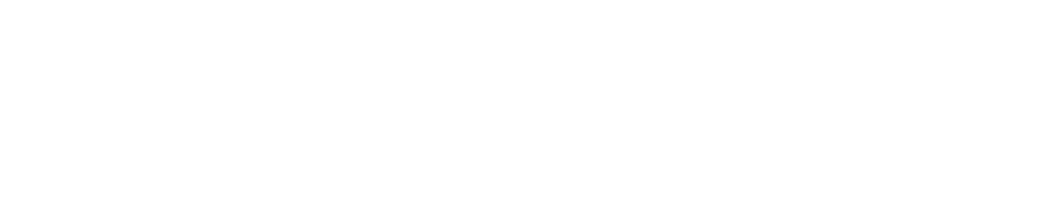
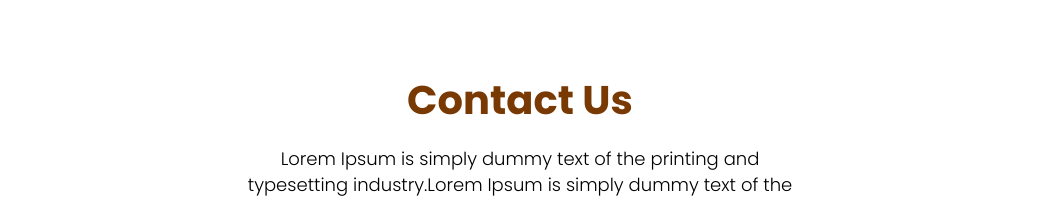
Before and after one commit to IEEE-Student-Branch-NSBM/IEEE-DAY-2022, a Next.js app: page / in a window 1280 px wide. Shown: the part 3099-3300 px from the top of the page, without its empty margins (120-1159 px from the left). Before the commit the page ends 3105 px from the top, so only its background shows below. Built offline with nearby package versions, Linux system fonts and the light colour scheme.

Commit message:
Contact section components added

```diff
--- a/src/components/Contact/ContactSection.jsx
+++ b/src/components/Contact/ContactSection.jsx
@@ -3,6 +3,7 @@
 import Image from "next/image";
 import { HeaderTitle } from "../../shared/Titles/HeaderTitle";
 import PreLoader from "../Loader/PreLoader";
+import { ContactCard } from "../../shared/Cards/ContactCard";
 
 export const ContactSection = () => {
   const fetcher = (url) => fetch(url).then((res) => res.json());
@@ -19,7 +20,13 @@
 
   return (
     <>
-
+      <div className="mt-24 lg:mx-[245px]">
+        <HeaderTitle title={data?.title} key={data?.id} />
+        <p className=" text-lg font-light leading-6.5 mx-20 xs:mx-12 lg:mx-[114px] mt-4 text-center">
+          {data?.description}
+        </p>
+        <ContactCard contacts={data?.details} />
+      </div>
     </>
   );
-}
+};
```
Lines whose indentation alone changed are shown as unchanged.
